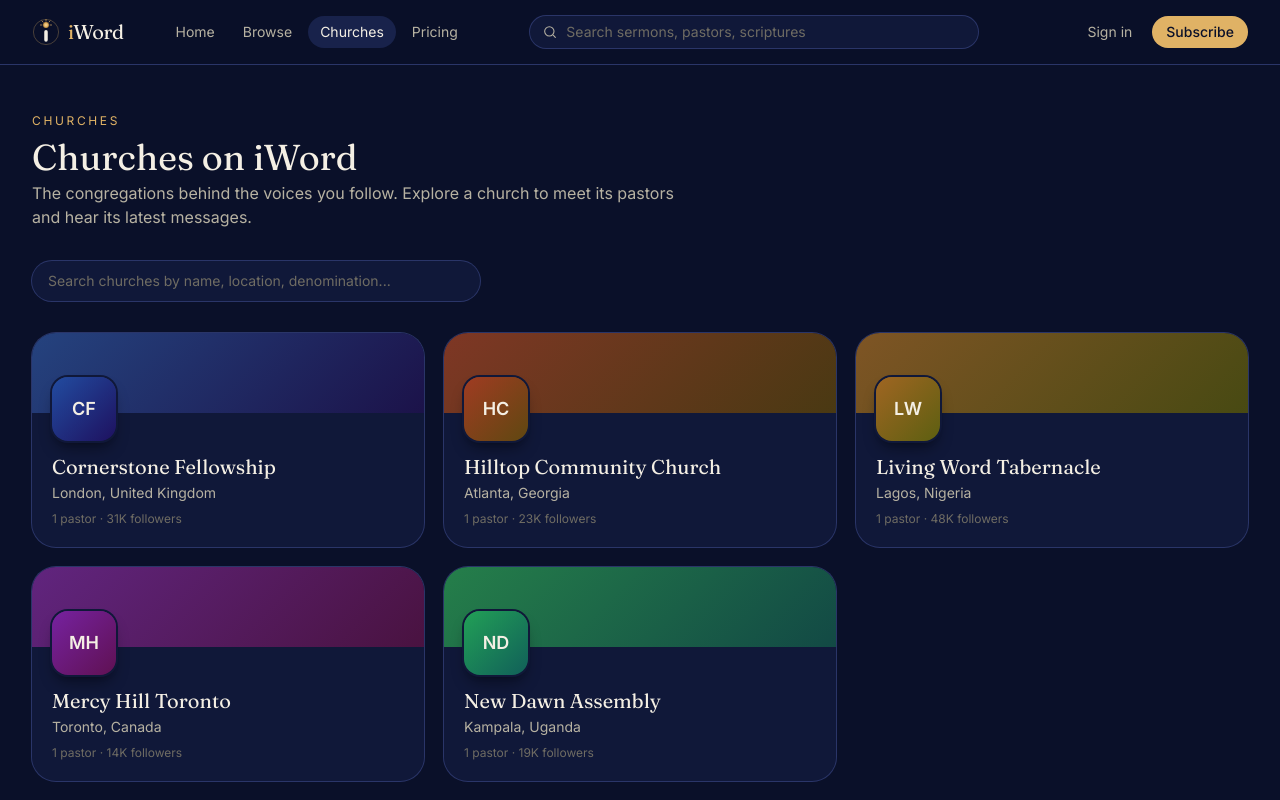
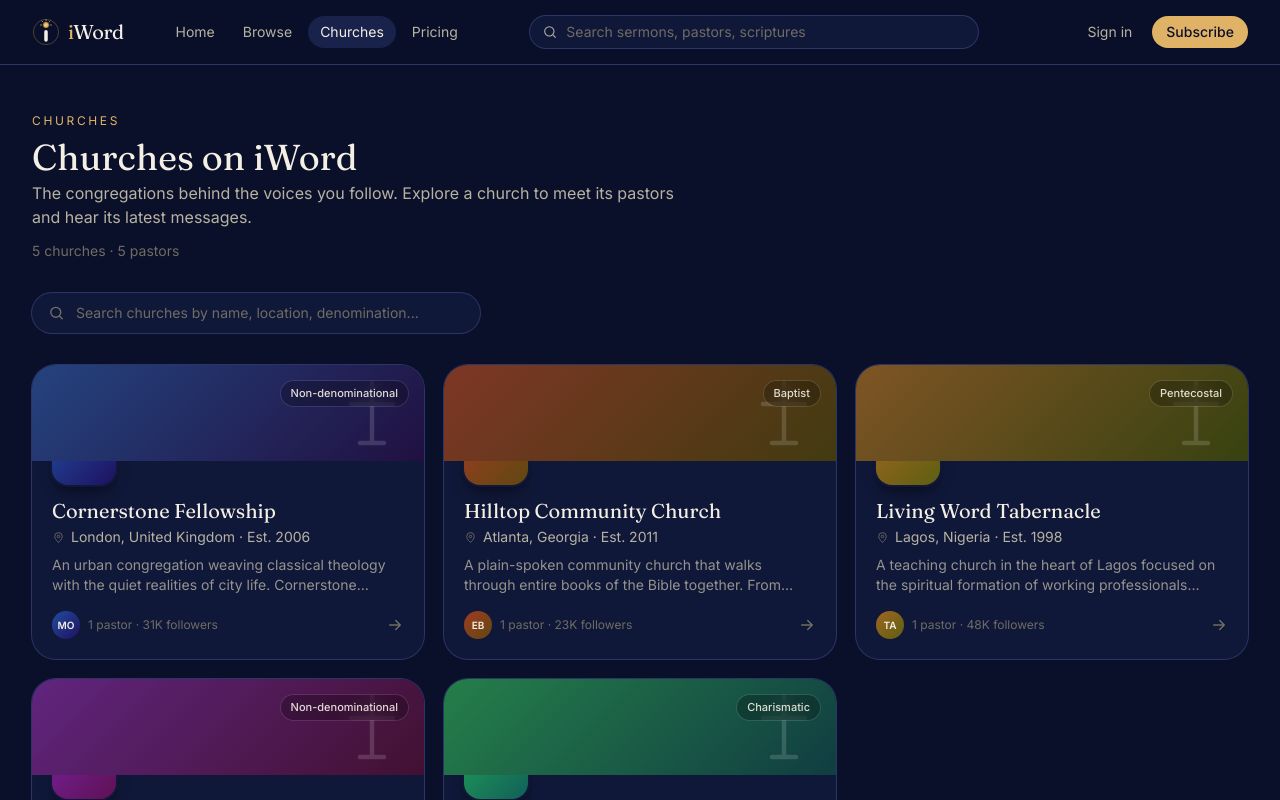
Before and after one commit to Sevyn1/iWord, a Next.js app: page /churches in a window 1280 px wide. Shown: the top 800 px of the page. Built offline with nearby package versions, Linux system fonts and the light colour scheme; no server answers.

Commit message:
feat: shared church-themed identity for churches & pastors + richer UI

```diff
--- a/src/app/churches/ChurchSearch.tsx
+++ b/src/app/churches/ChurchSearch.tsx
@@ -17,6 +17,14 @@
   };
 
   return (
+    <div className="relative w-full sm:max-w-md">
+      <svg
+        className="absolute left-4 top-1/2 -translate-y-1/2 text-cream-faint pointer-events-none"
+        width="17" height="17" viewBox="0 0 24 24" fill="none" aria-hidden="true"
+      >
+        <circle cx="11" cy="11" r="7" stroke="currentColor" strokeWidth="2" />
+        <path d="m20 20-3.5-3.5" stroke="currentColor" strokeWidth="2" strokeLinecap="round" />
+      </svg>
       <input
         type="search"
         placeholder="Search churches by name, location, denomination..."
@@ -25,7 +33,8 @@
         onKeyDown={(e) => {
           if (e.key === "Enter") update(e.currentTarget.value.trim());
         }}
-      className="w-full sm:max-w-md px-4 py-2.5 rounded-full bg-ink-2 ring-1 ring-line text-sm text-cream placeholder:text-cream-faint focus:ring-gold outline-none"
+        className="w-full pl-11 pr-4 py-2.5 rounded-full bg-ink-2 ring-1 ring-line text-sm text-cream placeholder:text-cream-faint focus:ring-gold outline-none"
       />
+    </div>
   );
 }
--- a/src/app/churches/page.tsx
+++ b/src/app/churches/page.tsx
@@ -27,6 +27,11 @@
     });
   }
 
+  const totalPastors = CHURCHES.reduce(
+    (sum, c) => sum + getPastorsByChurch(c.id).length,
+    0
+  );
+
   return (
     <div className="mx-auto max-w-7xl px-4 sm:px-6 lg:px-8 py-12">
       <header className="mb-8">
@@ -37,6 +42,9 @@
         <p className="text-cream-muted mt-1 max-w-2xl">
           The congregations behind the voices you follow. Explore a church to
           meet its pastors and hear its latest messages.
+        </p>
+        <p className="text-cream-faint text-sm mt-3">
+          {CHURCHES.length} churches · {totalPastors} pastors
         </p>
       </header>
 
@@ -52,8 +60,11 @@
       </div>
 
       {churches.length === 0 ? (
-        <div className="rounded-2xl bg-ink-2 ring-1 ring-line p-10 text-center text-cream-muted">
-          No churches match your search yet.
+        <div className="rounded-3xl bg-ink-2 ring-1 ring-line p-12 text-center">
+          <p className="text-cream font-display text-lg">No churches found</p>
+          <p className="text-cream-muted text-sm mt-1">
+            Try a different name, location, or denomination.
+          </p>
         </div>
       ) : (
       <div className="grid grid-cols-1 sm:grid-cols-2 lg:grid-cols-3 gap-5">
@@ -64,15 +75,28 @@
             <Link
               key={c.id}
               href={`/churches/${c.slug}`}
-              className="group rounded-3xl ring-1 ring-line bg-ink-2 hover:bg-ink-3 transition-colors overflow-hidden"
+              className="group relative flex flex-col rounded-3xl ring-1 ring-line bg-ink-2 hover:ring-gold/40 hover:-translate-y-1 transition-all duration-200 overflow-hidden"
             >
               <div
-                className="h-20"
+                className="relative h-24"
                 style={{
-                  background: `linear-gradient(135deg, hsl(${c.hue},55%,32%), hsl(${(c.hue + 30) % 360},60%,18%))`,
+                  background: `linear-gradient(135deg, hsl(${c.hue},55%,32%), hsl(${(c.hue + 40) % 360},60%,16%))`,
                 }}
-              />
-              <div className="px-5 pb-5 -mt-9">
+              >
+                {/* decorative motif */}
+                <svg
+                  className="absolute right-4 top-1/2 -translate-y-1/2 opacity-15"
+                  width="72" height="72" viewBox="0 0 24 24" fill="none" aria-hidden="true"
+                >
+                  <path d="M12 2v20M5 9h14M8 22h8" stroke="#fff" strokeWidth="1.5" strokeLinecap="round" />
+                </svg>
+                {c.denomination && (
+                  <span className="absolute right-4 top-4 rounded-full bg-black/25 backdrop-blur-sm px-2.5 py-1 text-[11px] font-medium text-cream/90 ring-1 ring-white/10">
+                    {c.denomination}
+                  </span>
+                )}
+              </div>
+              <div className="px-5 pb-5 -mt-10 flex flex-col flex-1">
                 <div
                   className="w-16 h-16 rounded-2xl flex items-center justify-center text-lg font-semibold text-cream ring-2 ring-ink-2 shadow-lg shadow-black/40"
                   style={{
@@ -84,11 +108,44 @@
                 <h2 className="mt-3 font-display text-xl text-cream group-hover:text-gold transition-colors">
                   {c.name}
                 </h2>
-                <p className="text-cream-muted text-sm mt-0.5">{c.location}</p>
-                <p className="text-cream-faint text-xs mt-2">
-                  {pastors.length} {pastors.length === 1 ? "pastor" : "pastors"} ·{" "}
-                  {formatCount(followers)} followers
+                <p className="text-cream-muted text-sm mt-0.5 flex items-center gap-1.5">
+                  <svg width="13" height="13" viewBox="0 0 24 24" fill="none" aria-hidden="true" className="shrink-0 text-cream-faint">
+                    <path d="M12 21s-7-5.686-7-11a7 7 0 1114 0c0 5.314-7 11-7 11z" stroke="currentColor" strokeWidth="1.6" />
+                    <circle cx="12" cy="10" r="2.4" stroke="currentColor" strokeWidth="1.6" />
+                  </svg>
+                  {c.location}
+                  {c.founded ? ` · Est. ${c.founded}` : ""}
                 </p>
+                <p className="text-cream-muted/80 text-sm mt-2 line-clamp-2">
+                  {c.description}
+                </p>
+                <div className="mt-auto pt-4 flex items-center justify-between">
+                  <div className="flex items-center gap-2">
+                    <div className="flex -space-x-2">
+                      {pastors.slice(0, 3).map((p) => (
+                        <div
+                          key={p.id}
+                          className="w-7 h-7 rounded-full flex items-center justify-center text-[10px] font-semibold text-cream ring-2 ring-ink-2"
+                          style={{
+                            background: `linear-gradient(135deg, hsl(${p.hue},65%,38%), hsl(${(p.hue + 30) % 360},70%,22%))`,
+                          }}
+                        >
+                          {p.initials}
+                        </div>
+                      ))}
+                    </div>
+                    <span className="text-cream-faint text-xs">
+                      {pastors.length} {pastors.length === 1 ? "pastor" : "pastors"} ·{" "}
+                      {formatCount(followers)} followers
+                    </span>
+                  </div>
+                  <svg
+                    className="text-cream-faint group-hover:text-gold group-hover:translate-x-0.5 transition-all"
+                    width="18" height="18" viewBox="0 0 24 24" fill="none" aria-hidden="true"
+                  >
+                    <path d="M5 12h14M13 6l6 6-6 6" stroke="currentColor" strokeWidth="2" strokeLinecap="round" strokeLinejoin="round" />
+                  </svg>
+                </div>
               </div>
             </Link>
           );
--- a/src/app/pastors/[slug]/page.tsx
+++ b/src/app/pastors/[slug]/page.tsx
@@ -28,21 +28,23 @@
   const account = await getCurrentAccount();
   const isPatron = account?.plan === "patron";
   const church = getChurchForPastor(pastor);
+  // A pastor inherits their church's colour identity so the two pages match.
+  const hue = church?.hue ?? pastor.hue;
 
   return (
     <div>
-      {/* Header */}
+      {/* Header — themed by the pastor's church */}
       <section
-        className="border-b border-line"
+        className="relative border-b border-line overflow-hidden"
         style={{
-          background: `linear-gradient(180deg, hsl(${pastor.hue},45%,18%) 0%, var(--ink) 100%)`,
+          background: `radial-gradient(90% 130% at 100% 0%, hsl(${(hue + 35) % 360} 62% 32% / 0.55), transparent 70%), linear-gradient(165deg, hsl(${hue} 52% 24%) 0%, hsl(${hue} 44% 15%) 55%, var(--ink) 100%)`,
         }}
       >
-        <div className="mx-auto max-w-7xl px-4 sm:px-6 lg:px-8 py-14 flex flex-col sm:flex-row items-start sm:items-end gap-6">
+        <div className="relative mx-auto max-w-7xl px-4 sm:px-6 lg:px-8 py-14 flex flex-col sm:flex-row items-start sm:items-end gap-6">
           <div
-            className="w-28 h-28 sm:w-36 sm:h-36 rounded-full flex items-center justify-center text-3xl font-semibold text-cream ring-2 ring-line shrink-0"
+            className="w-28 h-28 sm:w-36 sm:h-36 rounded-full flex items-center justify-center text-3xl font-semibold text-cream ring-2 ring-white/15 shrink-0 shadow-xl shadow-black/40"
             style={{
-              background: `linear-gradient(135deg, hsl(${pastor.hue},65%,38%), hsl(${(pastor.hue + 30) % 360},70%,22%))`,
+              background: `linear-gradient(135deg, hsl(${hue},68%,42%), hsl(${(hue + 30) % 360},72%,24%))`,
             }}
           >
             {pastor.initials}
@@ -56,8 +58,15 @@
               {church ? (
                 <Link
                   href={`/churches/${church.slug}`}
-                  className="text-cream hover:text-gold underline-offset-2 hover:underline transition-colors"
+                  className="inline-flex items-center gap-1.5 text-cream hover:text-gold underline-offset-2 hover:underline transition-colors"
                 >
+                  <span
+                    className="w-4 h-4 rounded-[5px] shrink-0 ring-1 ring-white/20"
+                    style={{
+                      background: `linear-gradient(135deg, hsl(${church.hue},68%,44%), hsl(${(church.hue + 30) % 360},72%,26%))`,
+                    }}
+                    aria-hidden="true"
+                  />
                   {pastor.church}
                 </Link>
               ) : (
@@ -67,8 +76,9 @@
             </p>
             <p className="mt-3 text-cream-muted max-w-2xl">{pastor.bio}</p>
             <div className="mt-4 flex flex-wrap items-center gap-3">
-              <span className="text-sm text-cream-muted">
-                {formatCount(pastor.followers)} followers
+              <span className="inline-flex items-center gap-1.5 rounded-full bg-black/25 ring-1 ring-white/10 px-3.5 py-1.5 text-sm text-cream">
+                <span className="font-semibold">{formatCount(pastor.followers)}</span>
+                <span className="text-cream-muted">followers</span>
               </span>
               <FollowButton pastorId={pastor.id} initialFollowing={following} />
               {isPatron ? (
```
Also changed, not shown: src/app/churches/[slug]/page.tsx (+45 -18 lines). Lines whose indentation alone changed are shown as unchanged.
